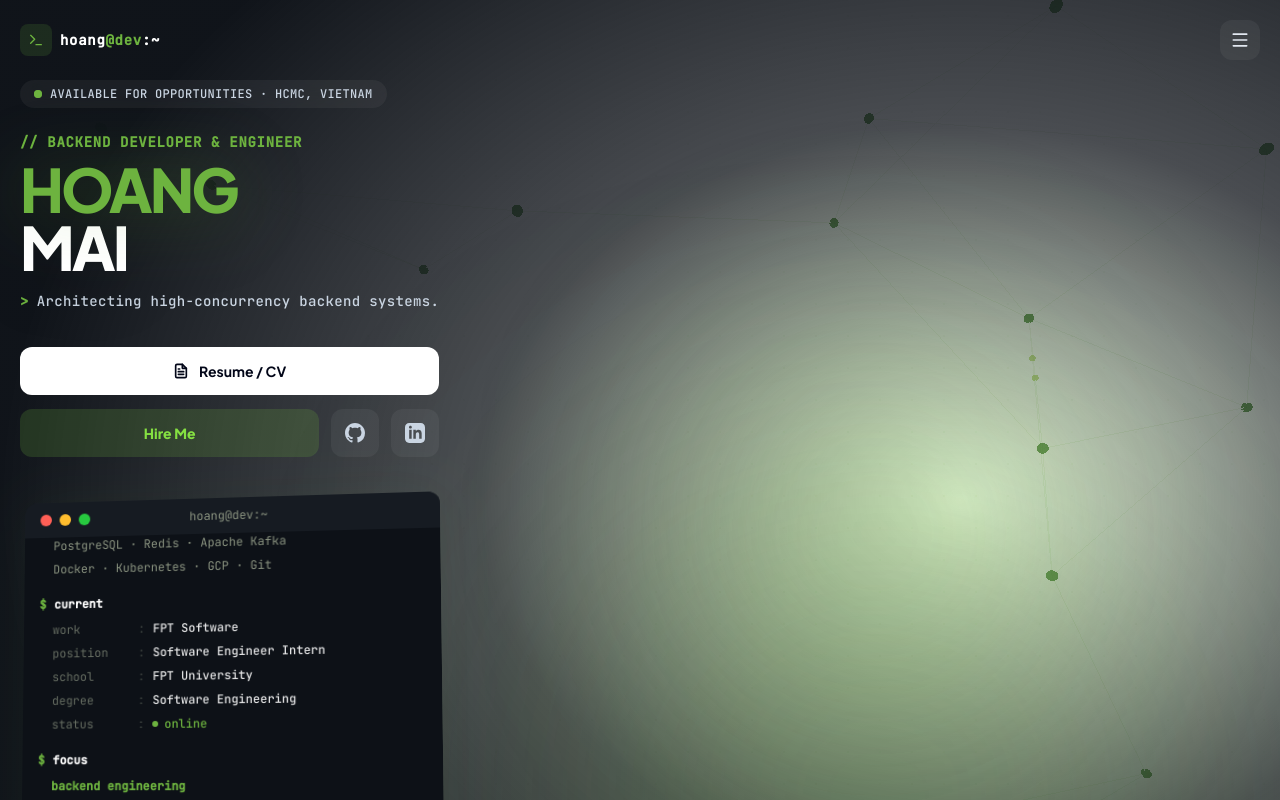
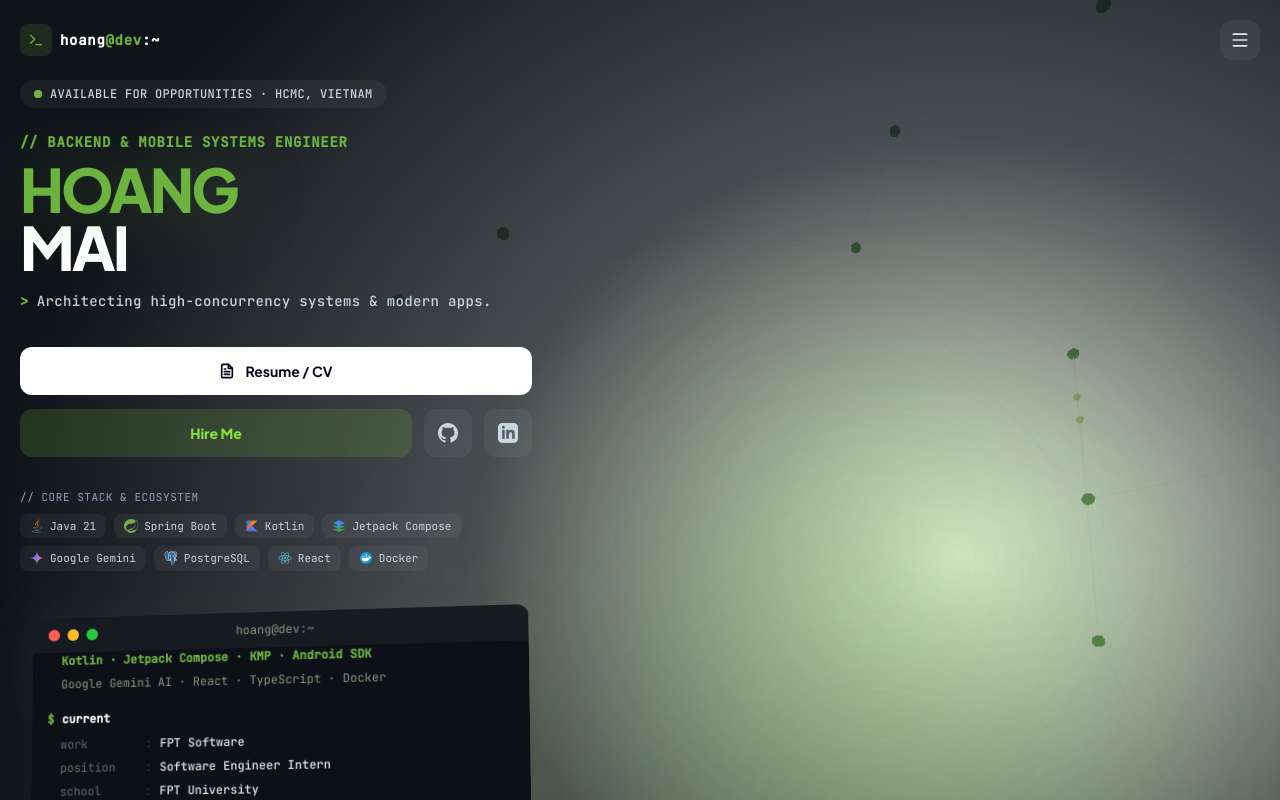
Before and after one commit to plozdev/my_portfolio, a React (Vite) app: page / in a window 1280 px wide. Shown: the top 800 px of the page. Built offline with nearby package versions, Linux system fonts and the light colour scheme.

Commit message:
feat(experience,hero): add AI Riser Vietnam 2026 Top 500 award and align tech stack with completed projects

```diff
--- a/src/components/ui/IDEPlayground.tsx
+++ b/src/components/ui/IDEPlayground.tsx
@@ -26,7 +26,7 @@
     type: 'key-value',
     items: [
       { label: 'name', value: 'Hoang Mai' },
-      { label: 'role', value: 'Backend Developer', highlight: true },
+      { label: 'role', value: 'Backend & Mobile Engineer', highlight: true },
       { label: 'born', value: '01 Jul 2006' },
       { label: 'location', value: 'Ho Chi Minh City, Vietnam' },
     ],
@@ -35,9 +35,9 @@
     command: 'stack',
     type: 'lines',
     lines: [
-      { text: 'Java · Spring Boot · Microservices', primary: true },
-      { text: 'PostgreSQL · Redis · Apache Kafka' },
-      { text: 'Docker · Kubernetes · GCP · Git' },
+      { text: 'Java 21 · Spring Boot · PostgreSQL · Redis', primary: true },
+      { text: 'Kotlin · Jetpack Compose · KMP · Android SDK', highlight: true },
+      { text: 'Google Gemini AI · React · TypeScript · Docker' },
     ],
   },
   {
@@ -55,8 +55,8 @@
     command: 'focus',
     type: 'lines',
     lines: [
-      { text: 'backend engineering', highlight: true },
-      { text: 'high-concurrency systems' },
+      { text: 'backend & distributed systems', highlight: true },
+      { text: 'native android & ai integrations' },
     ],
   },
 ];
@@ -212,8 +212,8 @@
                         >
                           {line.primary ? (
                             <span>
-                              <span className="text-[#6DB33F] font-bold">Java</span> ·{' '}
-                              <span className="text-[#6DB33F] font-bold">Spring Boot</span> · Microservices
+                              <span className="text-[#6DB33F] font-bold">Java 21</span> ·{' '}
+                              <span className="text-[#6DB33F] font-bold">Spring Boot</span> · PostgreSQL · Redis
                             </span>
                           ) : (
                             line.text
--- a/src/sections/Experience.tsx
+++ b/src/sections/Experience.tsx
@@ -64,12 +64,13 @@
     summary:
       'Focused on software engineering fundamentals, algorithm design, and system architecture. Active in ICPC competitive programming, community leadership, and hackathons.',
     highlights: [
+      'Top 500 (Silver Tier) nationwide in AI Riser Vietnam 2026 (Anti-Scam & Inclusive Access tracks by GDG & Google) with project AnTâm.AI.',
       'Awarded 59th Place at the 2025 ICPC Asia Ho Chi Minh City Regional Contest.',
       "Awarded 18th Place at the 2025 ICPC Vietnam Southern Provincial Programming Contest.",
       'Won Third Prize at the FPTU AI Innovation Hackathon Summer 2025 with team Softelligence.',
       'Serving as Chapter Lead for Google Developer Groups on Campus (GDGoC) at FPTU, managing the community and organizing technical events for students.',
     ],
-    technologies: ['C', 'C++', 'Java', 'Spring Boot', 'Algorithms', 'Competitive Programming', 'Software Architecture', 'Git'],
+    technologies: ['Java', 'Spring Boot', 'Kotlin', 'Jetpack Compose', 'Google Gemini AI', 'C++', 'Algorithms', 'Competitive Programming', 'Git'],
     icon: 'domain',
     logoUrl: '/images/school/fpt-university.png',
   },
--- a/src/sections/Hero.tsx
+++ b/src/sections/Hero.tsx
@@ -52,7 +52,7 @@
             {/* Massive Display Title */}
             <div>
               <p className="font-mono text-sm sm:text-base text-[#6DB33F] font-semibold mb-2 tracking-wider">
-                // BACKEND DEVELOPER &amp; ENGINEER
+                // BACKEND &amp; MOBILE SYSTEMS ENGINEER
               </p>
               <h1 className="font-sans text-6xl sm:text-7xl lg:text-[88px] xl:text-[96px] font-black leading-[0.96] tracking-tighter uppercase drop-shadow-2xl">
                 <span className="text-[#6DB33F] block drop-shadow-[0_0_35px_rgba(109,179,63,0.35)]">HOANG</span>
@@ -61,7 +61,7 @@
 
               {/* Visual Bridge Slogan (5-7 words) */}
               <p className="font-mono text-sm sm:text-base text-slate-300 font-medium tracking-wide mt-4 flex items-center gap-2">
-                <span className="text-[#6DB33F] font-bold animate-pulse">&gt;</span> Architecting high-concurrency backend systems.
+                <span className="text-[#6DB33F] font-bold animate-pulse">&gt;</span> Architecting high-concurrency systems &amp; modern apps.
               </p>
             </div>
 
@@ -121,6 +121,33 @@
               </div>
             </div>
 
+            {/* Core Tech Stack Pills (Based on actual projects) */}
+            <div className="pt-1">
+              <span className="font-mono text-[11px] text-slate-400 uppercase tracking-wider block mb-2">
+                // CORE STACK &amp; ECOSYSTEM
+              </span>
+              <div className="flex flex-wrap gap-2 max-w-lg">
+                {[
+                  { name: 'Java 21', icon: '/logos/java.svg' },
+                  { name: 'Spring Boot', icon: '/logos/spring.svg' },
+                  { name: 'Kotlin', icon: '/logos/kotlin.svg' },
+                  { name: 'Jetpack Compose', icon: '/logos/compose.svg' },
+                  { name: 'Google Gemini', icon: '/logos/gemini.svg' },
+                  { name: 'PostgreSQL', icon: '/logos/postgresql.svg' },
+                  { name: 'React', icon: '/logos/react.svg' },
+                  { name: 'Docker', icon: '/logos/docker.svg' },
+                ].map((tech) => (
+                  <div
+                    key={tech.name}
+                    className="flex items-center gap-1.5 px-2.5 py-1 rounded-lg bg-white/5 border border-white/10 hover:border-[#6DB33F]/50 hover:bg-white/[0.08] transition-all font-mono text-[11px] text-slate-300"
+                  >
+                    <img src={tech.icon} alt={tech.name} className="w-3.5 h-3.5 object-contain" />
+                    <span>{tech.name}</span>
+                  </div>
+                ))}
+              </div>
+            </div>
+
           </div>
 
           {/* RIGHT: 3D Perspective Volumetric Terminal Window */}
```
